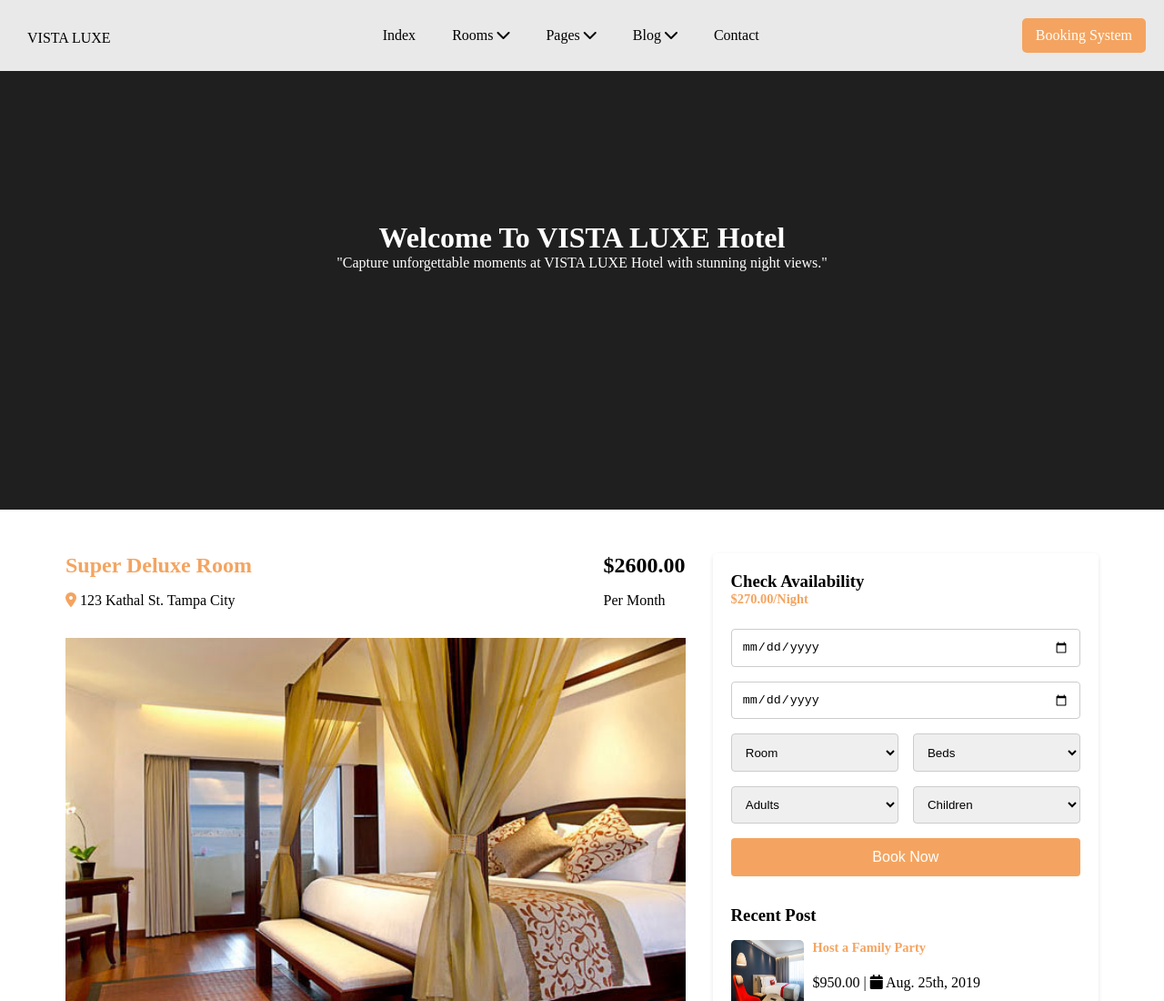
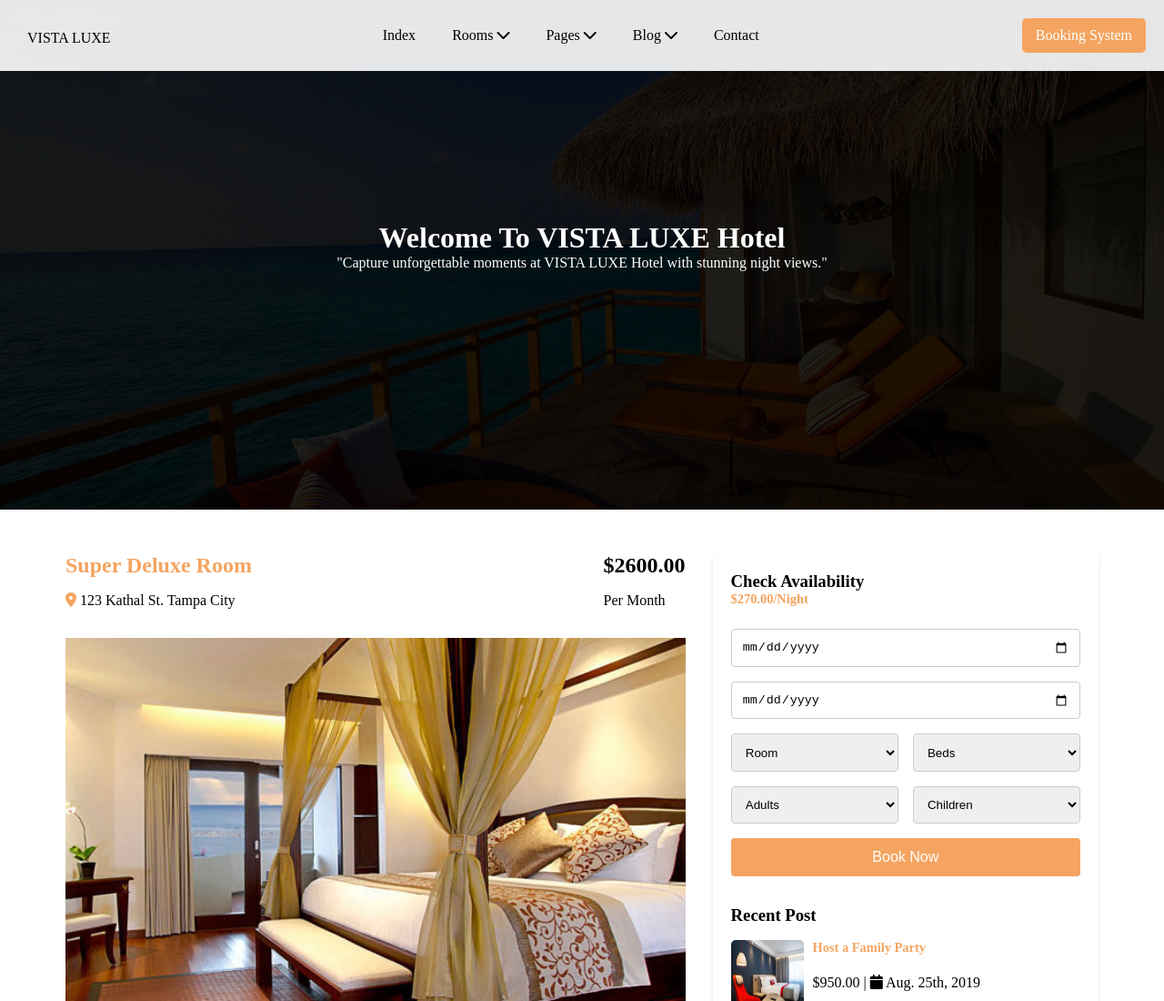
Before and after one commit to Ivermoses/VISTA-LUXE-Hotel, a plain HTML site: page read-more.html in a window 1280 px wide. Shown: the top 1100 px of the page at 91% size. Drawn offline with Linux system fonts and the light colour scheme; the site is published under a folder, as on GitHub Pages, so addresses that start at the root find nothing; a web font is replaced by a local one.

Commit message:
Update read-more.html

```diff
--- a/read-more.html
+++ b/read-more.html
@@ -59,7 +59,7 @@
  <style>
   .banner-2 {
   position: relative;
-  background: url('/assets/img/banner.jpg') no-repeat center center/cover;
+  background: url('assets/img/banner.jpg') no-repeat center center/cover;
   background-position: center;
   background-size: cover;
   height: 70vh;
```
